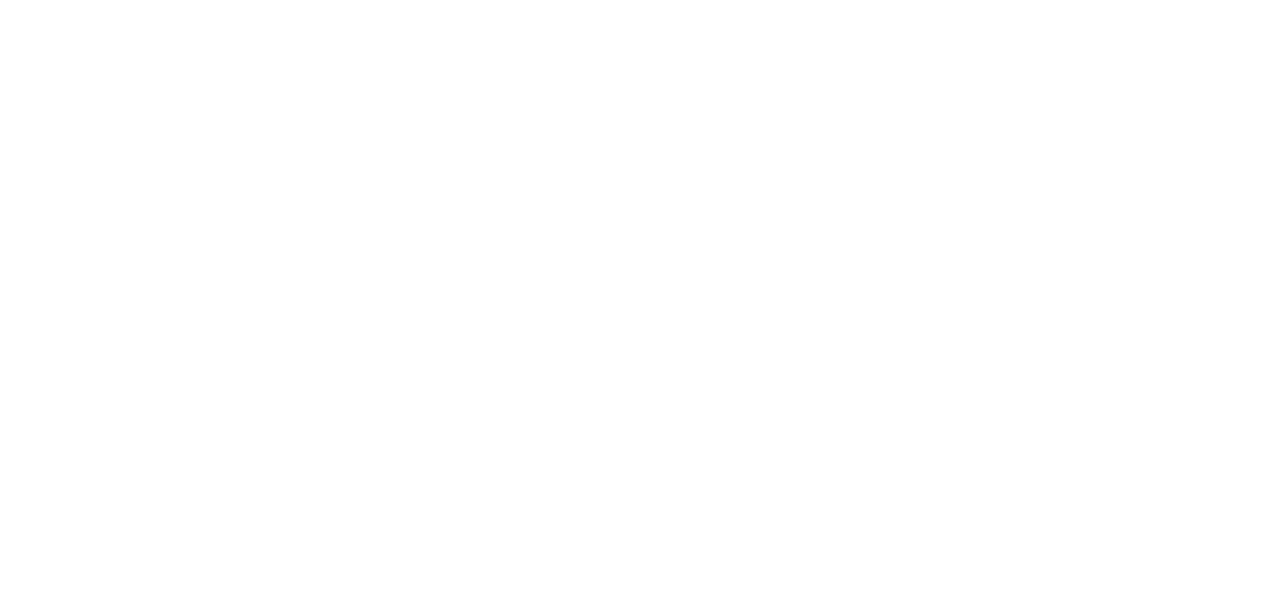
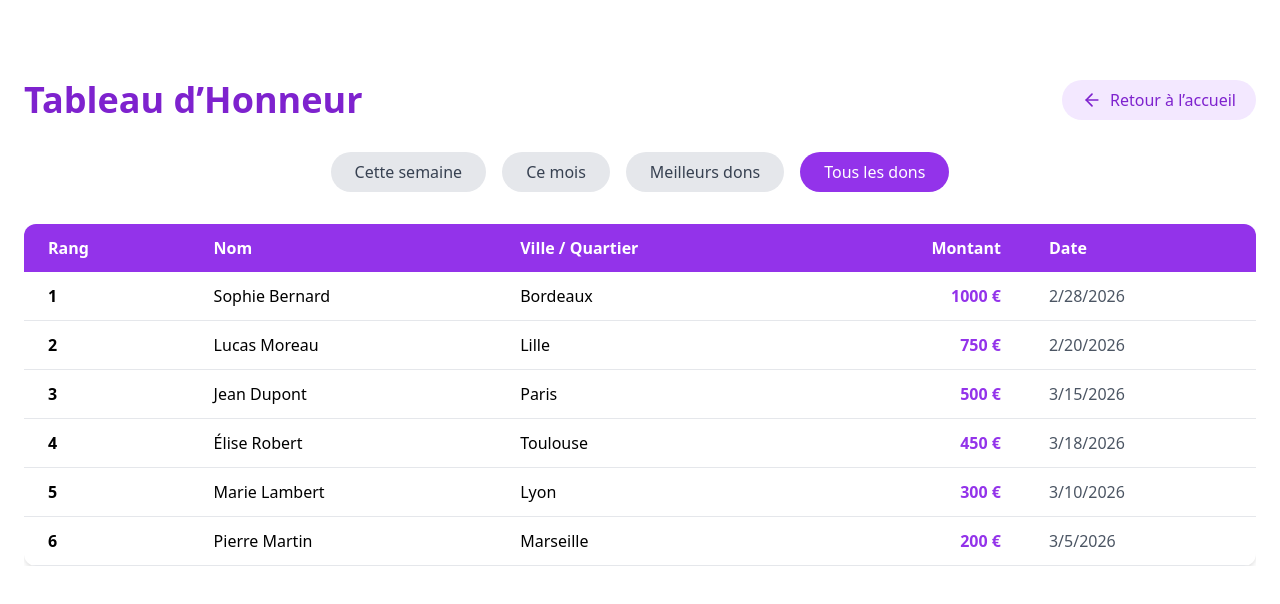
Before and after one commit to PATAWALA/Eglise, a React (Vite) app: page /tableau in a window 1280 px wide. Before the commit this address had no page. Shown: the top 604 px of the page. Built offline with nearby package versions, Linux system fonts and the light colour scheme.

Commit message:
4 update

```diff
--- a/src/App.tsx
+++ b/src/App.tsx
@@ -98,10 +98,10 @@ const Home = ({ onDonate }: { onDonate: (name: string, city: string, amount: num
               Faire un don
             </a>
             <Link
-              to="/classement"
+              to="/tableau"
               className="text-gray-700 hover:text-purple-600 transition"
             >
-              Classement
+              Tableau d’Honneur
             </Link>
             <button
               onClick={scrollToDonate}
@@ -129,11 +129,11 @@ const Home = ({ onDonate }: { onDonate: (name: string, city: string, amount: num
               Faire un don
             </a>
             <Link
-              to="/classement"
+              to="/donneur"
               className="text-gray-700 hover:text-purple-600"
               onClick={() => setMobileMenuOpen(false)}
             >
-              Classement
+              Tableau d’Honneur
             </Link>
             <button
               onClick={scrollToDonate}
@@ -447,7 +447,7 @@ function App() {
     <BrowserRouter>
       <Routes>
         <Route path="/" element={<Home onDonate={addDonation} />} />
-        <Route path="/classement" element={<Leaderboard donations={donations} />} />
+        <Route path="/tableau" element={<Leaderboard donations={donations} />} />
       </Routes>
     </BrowserRouter>
   );
--- a/src/Leaderboard.tsx
+++ b/src/Leaderboard.tsx
@@ -1,4 +1,6 @@
 import { useState } from "react";
+import { Link } from "react-router-dom";
+import { ArrowLeft } from "lucide-react";
 
 interface Donation {
   id: number;
@@ -13,28 +15,40 @@ interface LeaderboardProps {
 }
 
 const Leaderboard: React.FC<LeaderboardProps> = ({ donations }) => {
-  const [filter, setFilter] = useState<"week" | "month" | "all">("all");
+  const [filter, setFilter] = useState<"week" | "month" | "top" | "all">("all");
 
   const now = new Date();
   const weekAgo = new Date(now.getTime() - 7 * 24 * 60 * 60 * 1000);
   const monthAgo = new Date(now.getTime() - 30 * 24 * 60 * 60 * 1000);
 
-  const filteredDonations = donations.filter((don) => {
-    if (filter === "week") return don.date >= weekAgo;
-    if (filter === "month") return don.date >= monthAgo;
-    return true;
-  });
+  let filteredDonations = [...donations];
+  if (filter === "week") {
+    filteredDonations = filteredDonations.filter((don) => don.date >= weekAgo);
+  } else if (filter === "month") {
+    filteredDonations = filteredDonations.filter((don) => don.date >= monthAgo);
+  } else if (filter === "top") {
+    filteredDonations = filteredDonations
+      .sort((a, b) => b.amount - a.amount)
+      .slice(0, 5);
+  }
 
   const sortedDonations = [...filteredDonations].sort((a, b) => b.amount - a.amount);
 
   return (
     <div className="container mx-auto px-6 py-20">
-      <h1 className="text-4xl font-bold text-center text-purple-700 mb-8">
-        Classement des dons
-      </h1>
+      <div className="flex justify-between items-center mb-8 flex-wrap gap-4">
+        <h1 className="text-4xl font-bold text-purple-700">Tableau d’Honneur</h1>
+        <Link
+          to="/"
+          className="inline-flex items-center gap-2 bg-purple-100 text-purple-700 px-5 py-2 rounded-full hover:bg-purple-200 transition"
+        >
+          <ArrowLeft size={20} />
+          Retour à l’accueil
+        </Link>
+      </div>
 
       {/* Filtres */}
-      <div className="flex justify-center gap-4 mb-8">
+      <div className="flex flex-wrap justify-center gap-4 mb-8">
         <button
           onClick={() => setFilter("week")}
           className={`px-6 py-2 rounded-full transition ${
@@ -54,6 +68,16 @@ const Leaderboard: React.FC<LeaderboardProps> = ({ donations }) => {
           }`}
         >
           Ce mois
+        </button>
+        <button
+          onClick={() => setFilter("top")}
+          className={`px-6 py-2 rounded-full transition ${
+            filter === "top"
+              ? "bg-purple-600 text-white"
+              : "bg-gray-200 text-gray-700 hover:bg-purple-100"
+          }`}
+        >
+          Meilleurs dons
         </button>
         <button
           onClick={() => setFilter("all")}
```
